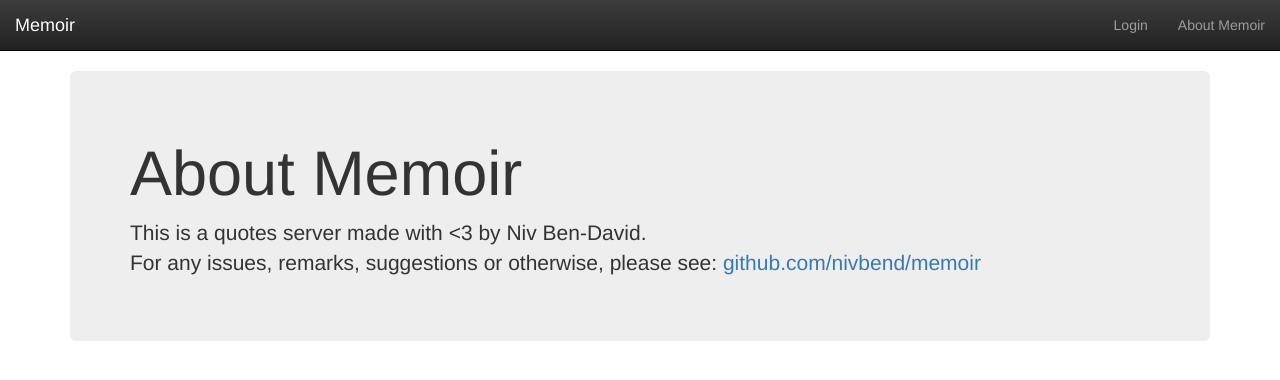
After one commit to nivbend/memoir, a Django app: template templates/about.html in a window 1280 px wide. The commit adds this page. Shown: the top 380 px of the page. Run offline with Django 3.2, Linux system fonts and the light colour scheme; the template is opened without the code that fills it, so the values that code supplies are empty; parts of the project's set-up code (start-up, migrations or seed data) failed here and were passed over.

Commit message:
Add an about page

```diff
--- a/Memoir/urls.py
+++ b/Memoir/urls.py
@@ -19,6 +19,7 @@ from django.conf.urls import url, include
 from django.contrib.auth import views as auth_views
 from django.contrib import admin
 from django.conf.urls.i18n import i18n_patterns
+from django.views.generic import TemplateView
 from django.views.i18n import JavaScriptCatalog
 from .views import index
 
@@ -28,6 +29,7 @@ urlpatterns = [
 
 urlpatterns += i18n_patterns(
     url(r'^$', index, name = 'index'),
+    url(r'^about$', TemplateView.as_view(template_name='about.html'), name = 'about'),
     url(r'^jsi18n/$', JavaScriptCatalog.as_view(), name='javascript-catalog'),
     url(r'^login$', auth_views.login, {'template_name': 'profiles/login.html', }, name = 'login'),
     url(r'^switch_user$', auth_views.logout_then_login, name = 'switch-user'),
--- /dev/null
+++ b/templates/about.html
@@ -0,0 +1,23 @@
+{% extends 'base.html' %}
+{% load i18n %}
+
+{% block title %}{% trans "About Memoir" %}{% endblock %}
+
+{% block content %}
+  <div class="container">
+    <div class="row">
+      <div class="col-md-12">
+        <div class="jumbotron">
+          <h1>{% trans "About Memoir" %}</h1>
+          <p>
+          {% spaceless %}
+            {% trans "This is a quotes server made with &lt;3 by Niv Ben-David." %}<br/>
+            {% trans "For any issues, remarks, suggestions or otherwise, please see:" %}
+            <a href="http://github.com/nivbend/memoir">github.com/nivbend/memoir</a>
+          {% endspaceless %}
+          </p>
+        </div>
+      </div>
+    </div>
+  </div>
+{% endblock %}
--- a/templates/navbar.html
+++ b/templates/navbar.html
@@ -44,6 +44,11 @@
             {% endif %}
           </div>
         </li>
+        <li>
+          <div class="navbar-text">
+            <a class="navbar-link" href="{% url 'about' %}">{% trans "About Memoir" %}</a>
+          </div>
+        </li>
       </ul>
     </div>
   </div>
```
Also changed, not shown: locale/he/LC_MESSAGES/django.po.
